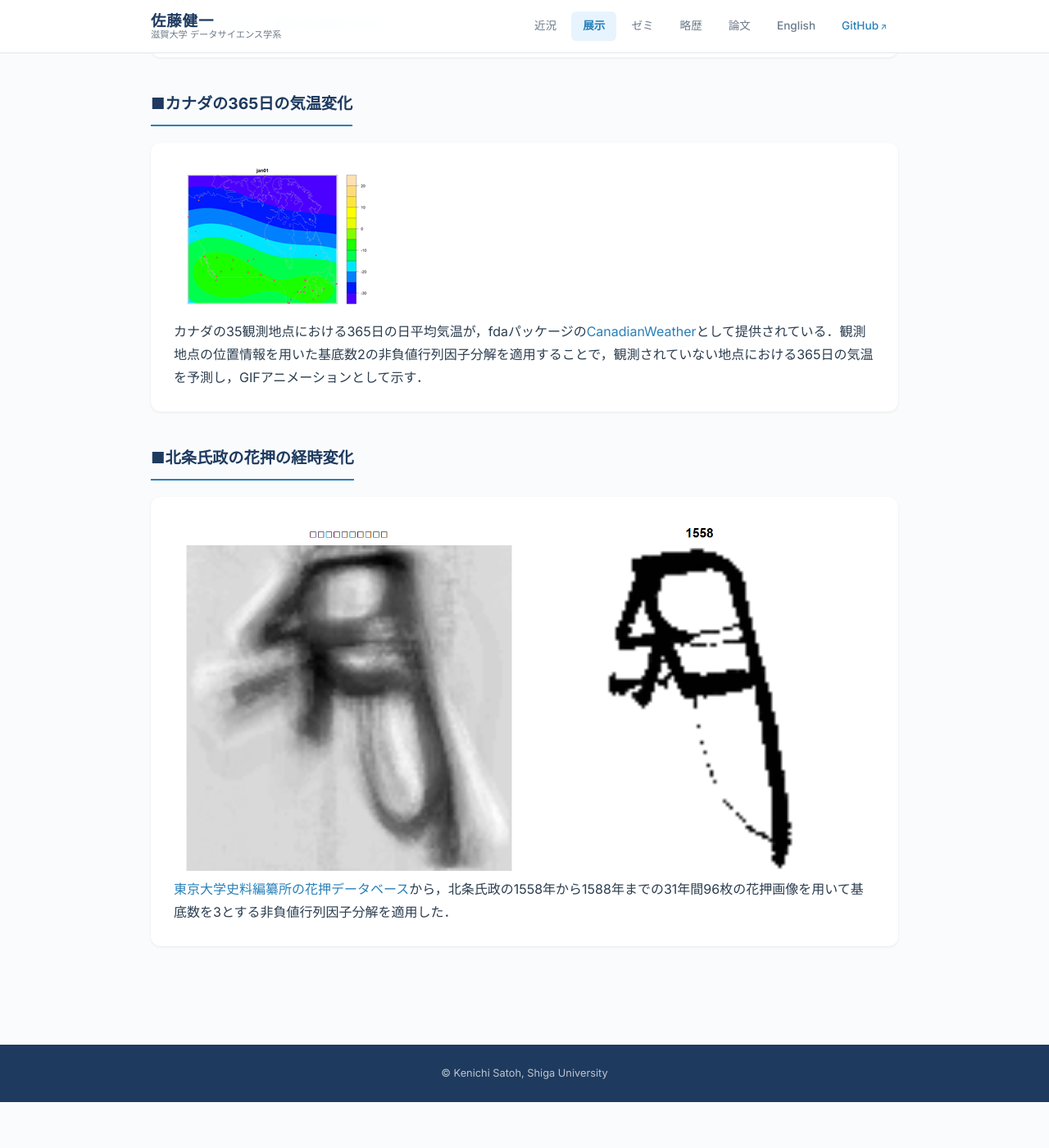
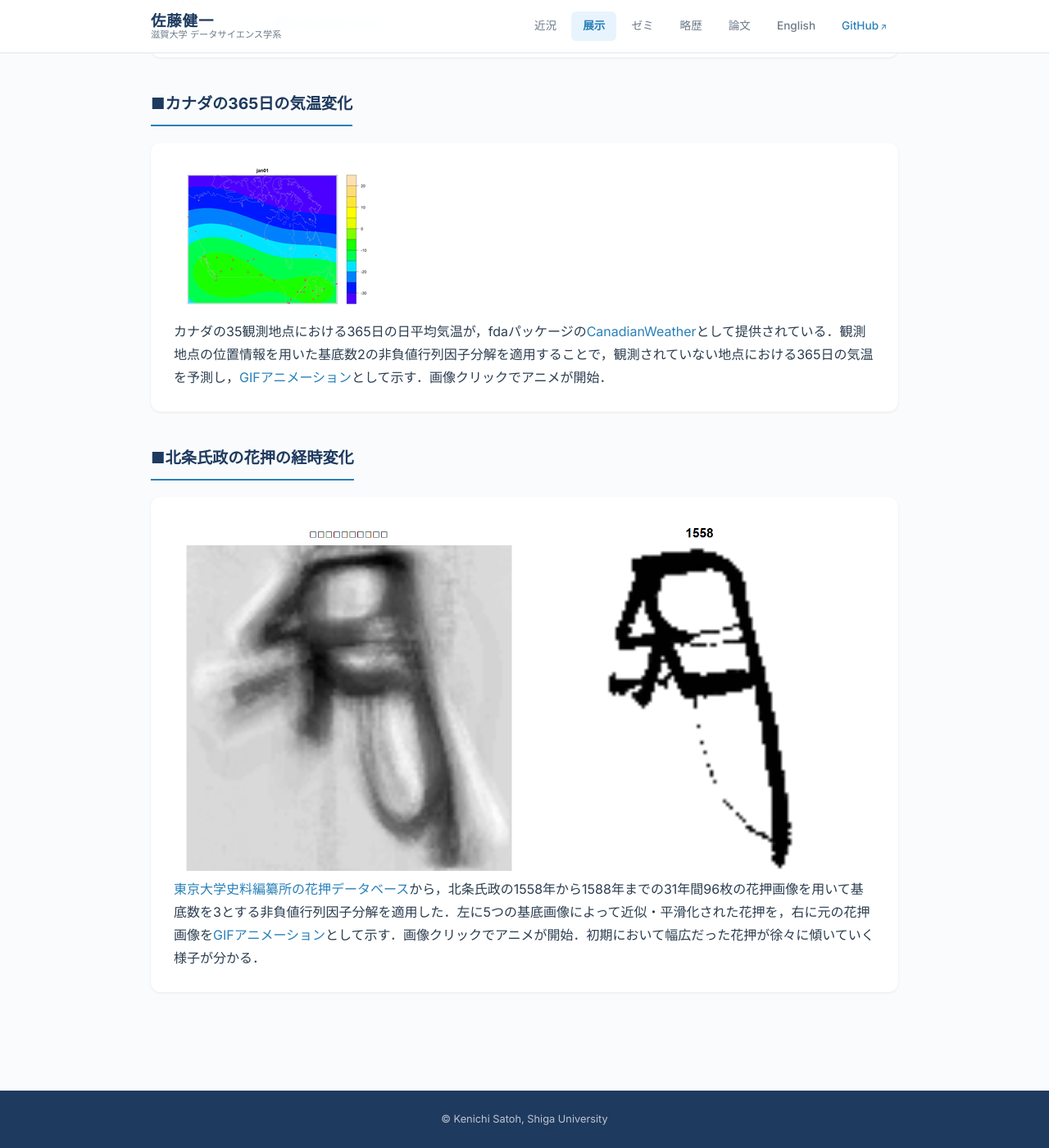
Before and after one commit to ksatohds/ksatohds.github.io, a Jekyll site: the page built from gallery.md, in a window 1280 px wide and 1400 px high, scrolled down 1536 px. Shown: the whole window at 82% size. Built offline with Jekyll 4.4.1, drawn with Linux system fonts in a browser that asks for light colours; before the commit the page ends 2880 px from its top, so only the background shows below that.

Commit message:
add GIF animation links, limit CV photo height
Co-Authored-By: Claude Opus 4.6 <noreply@anthropic.com>

```diff
--- a/gallery.md
+++ b/gallery.md
@@ -93,8 +93,8 @@ title: 展示
   <h2 class="section-title">■カナダの365日の気温変化</h2>
 
   <div class="card">
-    <img src="{{ 'gallery/76dbf4e89cd44e3bbb6f45655a0ebc80.jpg' | relative_url }}" alt="カナダの365日の気温変化" style="max-width: 100%; height: auto;">
-    <p>カナダの35観測地点における365日の日平均気温が，fdaパッケージの<a href="https://rdrr.io/cran/fda/man/CanadianWeather.html">CanadianWeather</a>として提供されている．観測地点の位置情報を用いた基底数2の非負値行列因子分解を適用することで，観測されていない地点における365日の気温を予測し，GIFアニメーションとして示す．</p>
+    <a href="https://x.gd/KUBhB"><img src="{{ 'gallery/76dbf4e89cd44e3bbb6f45655a0ebc80.jpg' | relative_url }}" alt="カナダの365日の気温変化" style="max-width: 100%; height: auto;"></a>
+    <p>カナダの35観測地点における365日の日平均気温が，fdaパッケージの<a href="https://rdrr.io/cran/fda/man/CanadianWeather.html">CanadianWeather</a>として提供されている．観測地点の位置情報を用いた基底数2の非負値行列因子分解を適用することで，観測されていない地点における365日の気温を予測し，<a href="https://x.gd/KUBhB">GIFアニメーション</a>として示す．画像クリックでアニメが開始．</p>
   </div>
 </div>
 
@@ -102,7 +102,7 @@ title: 展示
   <h2 class="section-title">■北条氏政の花押の経時変化</h2>
 
   <div class="card">
-    <img src="{{ 'gallery/0e9b10e2e844555adf878d15b8f62f2d.jpg' | relative_url }}" alt="北条氏政の花押の経時変化" style="max-width: 100%; height: auto;">
-    <p><a href="https://wwwap.hi.u-tokyo.ac.jp/ships/w19/search">東京大学史料編纂所の花押データベース</a>から，北条氏政の1558年から1588年までの31年間96枚の花押画像を用いて基底数を3とする非負値行列因子分解を適用した．</p>
+    <a href="https://x.gd/SGJNt"><img src="{{ 'gallery/0e9b10e2e844555adf878d15b8f62f2d.jpg' | relative_url }}" alt="北条氏政の花押の経時変化" style="max-width: 100%; height: auto;"></a>
+    <p><a href="https://wwwap.hi.u-tokyo.ac.jp/ships/w19/search">東京大学史料編纂所の花押データベース</a>から，北条氏政の1558年から1588年までの31年間96枚の花押画像を用いて基底数を3とする非負値行列因子分解を適用した．左に5つの基底画像によって近似・平滑化された花押を，右に元の花押画像を<a href="https://x.gd/SGJNt">GIFアニメーション</a>として示す．画像クリックでアニメが開始．初期において幅広だった花押が徐々に傾いていく様子が分かる．</p>
   </div>
 </div>
```
Also changed, not shown: cv.md (+1 -1 lines).
